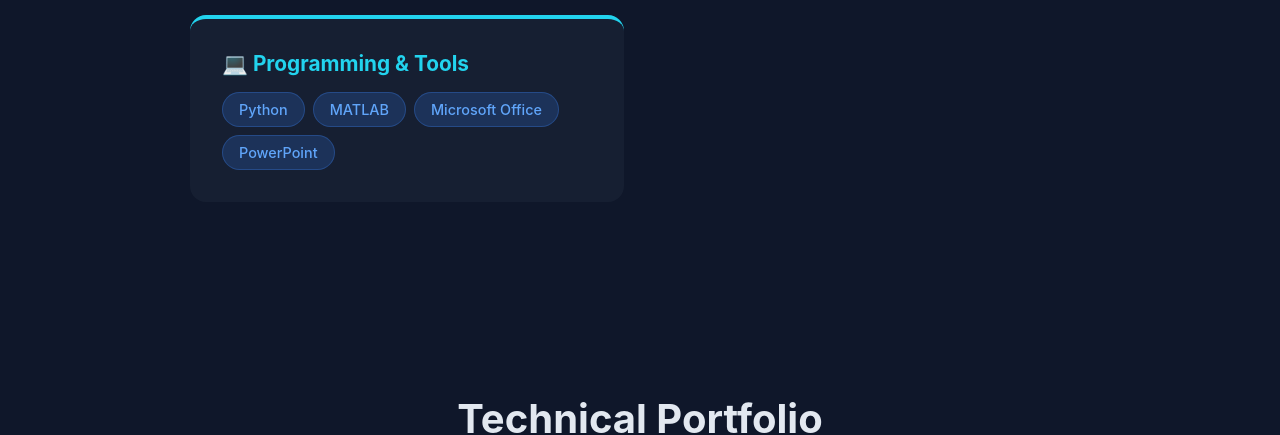
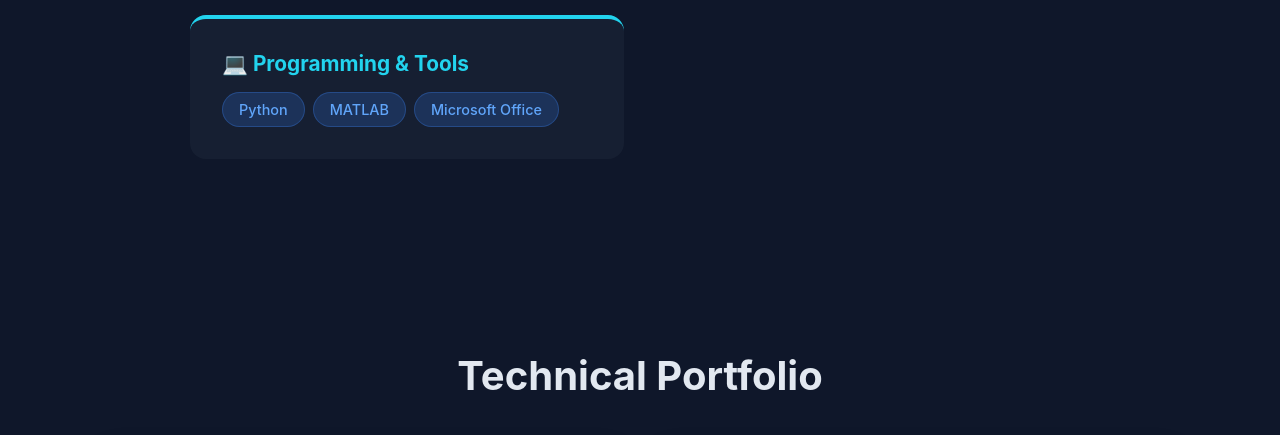
Before and after one commit to jayeshwar2002/jayeshwar2002.github.io, a plain HTML site: page index.html in a window 1280 px wide. Shown: the part 4840-5275 px from the top of the page. Drawn offline with Linux system fonts and the light colour scheme.

Commit message:
Update index.html

```diff
--- a/index.html
+++ b/index.html
@@ -415,7 +415,6 @@
                     <span class="skill-tag">Python</span>
                     <span class="skill-tag">MATLAB</span>
                     <span class="skill-tag">Microsoft Office</span>
-                    <span class="skill-tag">PowerPoint</span>
                 </div>
             </div>
         </div>
```
